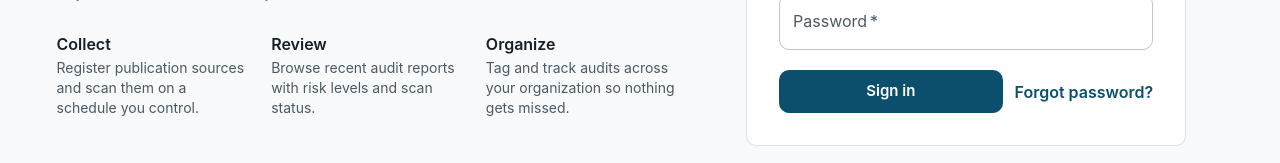
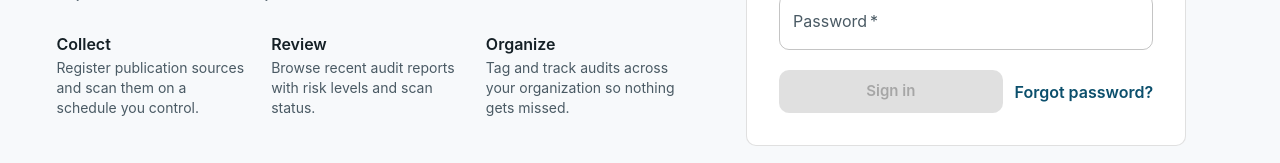
Before and after one commit to cs5934-t13/auditsector, a React (Vite) app in the folder web/client/app/: page / in a window 1280 px wide. Shown: the part 397-560 px from the top of the page. Built offline with nearby package versions, Linux system fonts and the light colour scheme; no server answers.

Commit message:
setting login to be disabled also if username or password is blank

```diff
--- a/web/client/app/src/components/LoginCard.tsx
+++ b/web/client/app/src/components/LoginCard.tsx
@@ -52,6 +52,7 @@ export default function LoginCard() {
   const [username, setUsername] = useState('');
   const [password, setPassword] = useState('');
   const [submitting, setSubmitting] = useState(false);
+  const isLoginDisabled = !username || !password || submitting;
   const [result, setResult] = useState<LoginResponse | null>(null);
   const [error, setError] = useState<string | null>(null);
   const [resetDialogOpen, setResetDialogOpen] = useState(false);
@@ -146,7 +147,7 @@ export default function LoginCard() {
               type="submit"
               variant="contained"
               size="large"
-              disabled={submitting}
+              disabled={isLoginDisabled}
               sx={{ flexGrow: 1 }}
             >
               {submitting ? 'Signing in…' : 'Sign in'}
```
